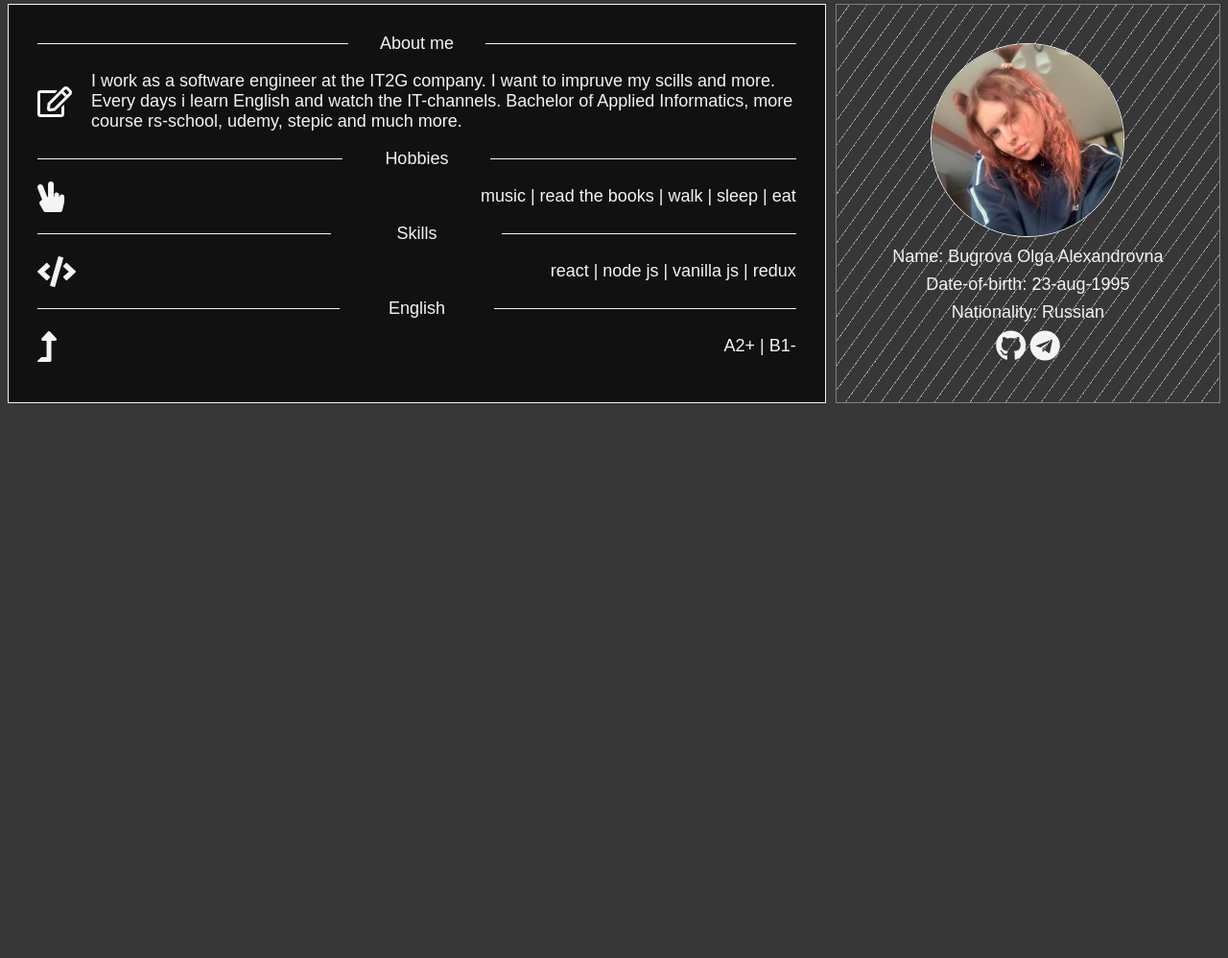
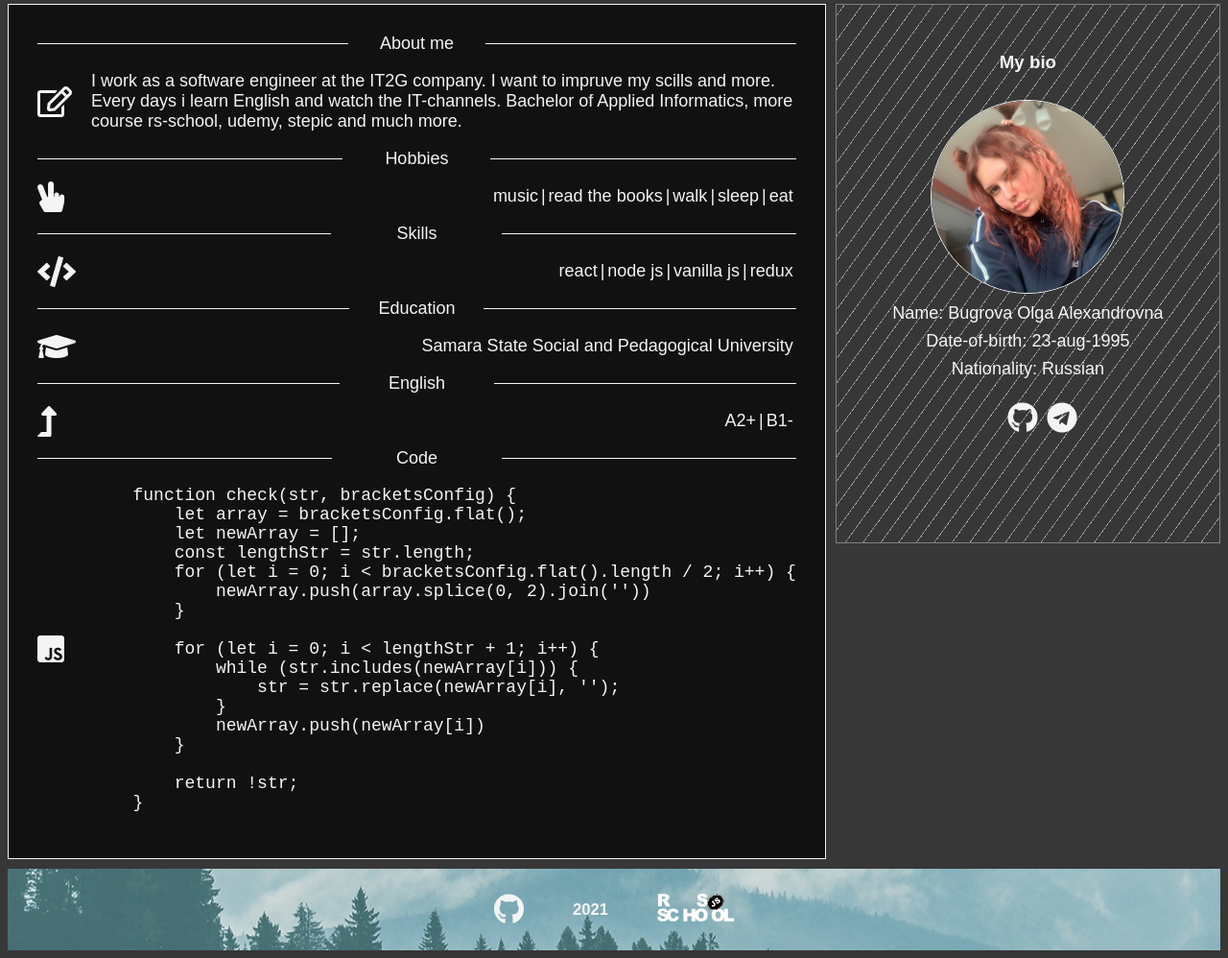
Before and after one commit to lyolya95/rsschool-cv, a website: page index.html in a window 1280 px wide. Shown: the part 334-1332 px from the top of the page at 96% size. Before the commit the page ends 800 px from the top, so only its background shows below. Drawn offline with Linux system fonts and the light colour scheme; a web font is replaced by a local one.

Commit message:
feat: added styles and refactoring html

```diff
--- a/index.html
+++ b/index.html
@@ -3,7 +3,7 @@
 <head>
     <meta charset="UTF-8">
     <meta name="viewport"
-          content="width=device-width, user-scalable=no, initial-scale=1.0, maximum-scale=1.0, minimum-scale=1.0">
+          content="width=device-width, initial-scale=1.0, maximum-scale=1.0, minimum-scale=1.0">
     <meta http-equiv="X-UA-Compatible" content="ie=edge">
 
     <title>My cv</title>
@@ -20,16 +20,19 @@
     </header>
     <main class="main">
         <section class="main__item1">
+            <h3>My bio</h3>
             <img src="resource/images/avatar.jpg" alt="photo"/>
             <span>Name: Bugrova Olga Alexandrovna</span>
             <span>Date-of-birth: 23-aug-1995</span>
             <span>Nationality: Russian</span>
-            <div class="main__item1__icons">
-                <a href="https://github.com/lyolya95" ><i class="fab fa-github" style="font-size: 2rem; color: #f4f4f4"></i></a>
-                <a href="https://t.me/lyolya_dev"><i class="fab fa-telegram" style="font-size: 2rem; color: #f4f4f4"></i></a>
-            </div>
+            <nav>
+                <ul class="main__item1__icons">
+                    <li><a href="https://github.com/lyolya95" ><i class="fab fa-github" style="font-size: 2rem; color: #f4f4f4"></i></a></li>
+                    <li><a href="https://t.me/lyolya_dev"><i class="fab fa-telegram" style="font-size: 2rem; color: #f4f4f4"></i></a></li>
+                </ul>
+            </nav>
         </section>
-        <section class="main__item2">
+        <div class="main__item2">
             <div class="main__item2__title">
                 <span>About me</span>
             </div>
@@ -42,25 +45,87 @@
             </div>
             <div class="item2__content">
                 <i class="fas fa-hand-peace" style="font-size: 2rem"></i>
-                <p>music | read the books | walk | sleep | eat</p>
+                <ul>
+                    <li>music</li>
+                    <li>|</li>
+                    <li>read the books</li>
+                    <li>|</li>
+                    <li>walk</li>
+                    <li>|</li>
+                    <li>sleep</li>
+                    <li>|</li>
+                    <li>eat</li>
+                </ul>
             </div>
             <div class="main__item2__title">
                 <span>Skills</span>
             </div>
             <div class="item2__content">
                 <i class="fas fa-code" style="font-size: 2rem"></i>
-                <p>react | node js | vanilla js | redux</p>
+                <ul>
+                    <li>react</li>
+                    <li>|</li>
+                    <li>node js</li>
+                    <li>|</li>
+                    <li>vanilla js</li>
+                    <li>|</li>
+                    <li>redux</li>
+                </ul>
+            </div>
+            <div class="main__item2__title">
+                <span>Education</span>
+            </div>
+            <div class="item2__content">
+                <i class="fas fa-graduation-cap" style="font-size: 2rem"></i>
+                <ul>
+                    <li>Samara State Social and Pedagogical University</li>
+                </ul>
             </div>
             <div class="main__item2__title">
                 <span>English</span>
             </div>
             <div class="item2__content">
                 <i class="fas fa-level-up-alt" style="font-size: 2rem"></i>
-                <p>A2+ | B1-</p>
+                <ul>
+                    <li>A2+</li>
+                    <li>|</li>
+                    <li>B1-</li>
+                </ul>
             </div>
-        </section>
+            <div class="main__item2__title">
+                <span>Code</span>
+            </div>
+            <div class="item2__content">
+                <i class="fab fa-js-square" style="font-size: 2rem"></i>
+                <code>
+                    <pre>function check(str, bracketsConfig) {
+    let array = bracketsConfig.flat();
+    let newArray = [];
+    const lengthStr = str.length;
+    for (let i = 0; i < bracketsConfig.flat().length / 2; i++) {
+        newArray.push(array.splice(0, 2).join(''))
+    }
+
+    for (let i = 0; i < lengthStr + 1; i++) {
+        while (str.includes(newArray[i])) {
+            str = str.replace(newArray[i], '');
+        }
+        newArray.push(newArray[i])
+    }
+
+    return !str;
+}</pre>
+                </code>
+            </div>
+        </div>
     </main>
-    <footer></footer>
+    <footer>
+        <div class="footer">
+            <a href="https://github.com/lyolya95" ><i class="fab fa-github" style="font-size: 2rem; color: #f4f4f4"></i></a>
+            <h5>2021</h5>
+            <a href="https://rs.school/js/"><img src="resource/images/rs_school_logo.svg" width="80" height="80" alt="logo"></a>
+        </div>
+    </footer>
 </div>
 
 </body>
--- a/style.css
+++ b/style.css
@@ -35,7 +35,7 @@ body {
 }
 
 .main__item1 {
-   background: repeating-linear-gradient(-54deg, #d3d3d3 0, #d3d3d3 0, transparent 1px, transparent 15px);
+    background: repeating-linear-gradient(-54deg, #d3d3d3 0, #d3d3d3 0, transparent 1px, transparent 15px);
     display: flex;
     flex-direction: column;
     padding: 30px 10px;
@@ -43,6 +43,7 @@ body {
     border: 1px solid gray;
     width: 40%;
     min-width: 30%;
+    max-height: 500px;
 }
 
 .main__item1>img {
@@ -58,6 +59,15 @@ body {
     font-size: 18px;
 }
 
+.main__item1__icons {
+    display: flex;
+}
+
+.main__item1__icons>li {
+    list-style: none;
+    padding-right: 10px;
+}
+
 .main__item2 {
    width: 100%;
     border: 1px solid;
@@ -67,6 +77,10 @@ body {
     flex-direction: column;
     font-size: 18px;
     background: #111;
+}
+
+.main__item2>code {
+    font-size: 16px;
 }
 
 .main__item2__title {
@@ -109,3 +123,32 @@ body {
 .item2__content>p {
     margin-left: 20px;
 }
+
+.item2__content>ul {
+    display: flex;
+}
+
+.item2__content>ul>li {
+    list-style: none;
+    padding-right: 3px;
+}
+
+footer {
+    display: flex;
+    justify-content: center;
+    margin-top: 10px;
+    background: url("./resource/images/background_header.jpg") center no-repeat darkslategrey;
+    background-blend-mode: screen;
+}
+
+.footer {
+    width: 250px;
+    display: flex;
+    justify-content: space-between;
+    align-items: center;
+    font-size: 20px;
+}
+
+.footer>a>img {
+    filter: invert(1);
+}
```
Also changed, not shown: resource/images/rs_school_logo.svg (added).
